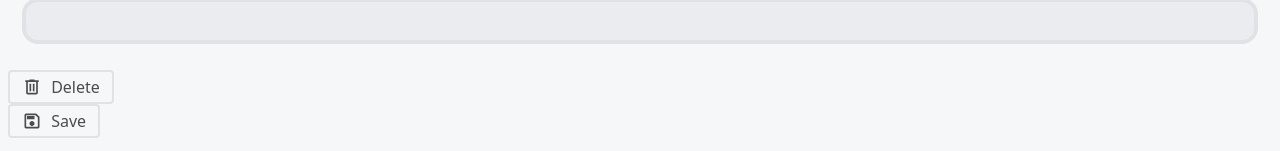
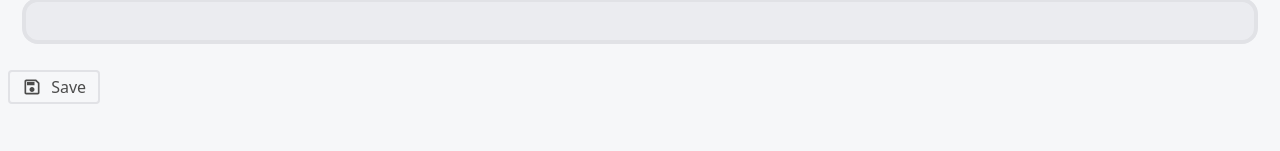
Before and after one commit to arturopstem/cv-application, a React (Vite) app: page / in a window 1280 px wide. Shown: the part 800-951 px from the top of the page. After the commit the page ends 920 px from the top, so only its background shows below. Built offline with nearby package versions, Linux system fonts and the light colour scheme.

Commit message:
refactor: Conditionally render delete button based on sectionDefinitions

```diff
--- a/src/components/EntryForm.jsx
+++ b/src/components/EntryForm.jsx
@@ -1,10 +1,14 @@
 import fieldDefinitions from '../js/fieldDefinitions';
 import { deleteEntry, saveEntry } from '../js/profileStorage';
+import sectionDefinitions from '../js/sectionDefinitions';
 import EntryButton from './EntryButton';
 import FormField from './FormField';
 
 function EntryForm({ section, entry, setProfile }) {
   const fields = Object.keys(fieldDefinitions[section]);
+  const { isMultiEntry } = sectionDefinitions.find(
+    (sectionDef) => sectionDef.name === section,
+  );
 
   const handleDelete = () => {
     setProfile((profile) => {
@@ -34,9 +38,11 @@ function EntryForm({ section, entry, setProfile }) {
           })}
         </div>
         <menu className="entry-form__menu">
-          <li>
-            <EntryButton type="delete" onClick={handleDelete} />
-          </li>
+          {isMultiEntry && (
+            <li>
+              <EntryButton type="delete" onClick={handleDelete} />
+            </li>
+          )}
           <li>
             <EntryButton type="save" />
           </li>
```
